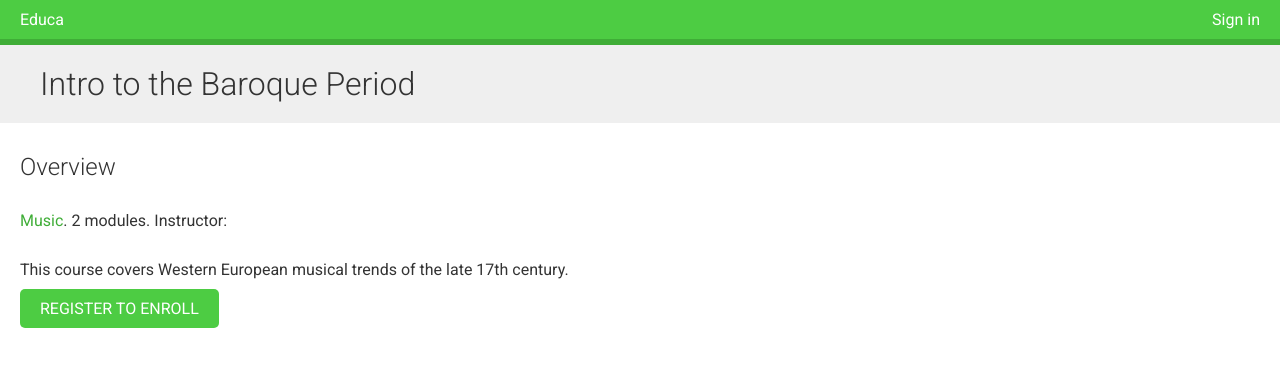
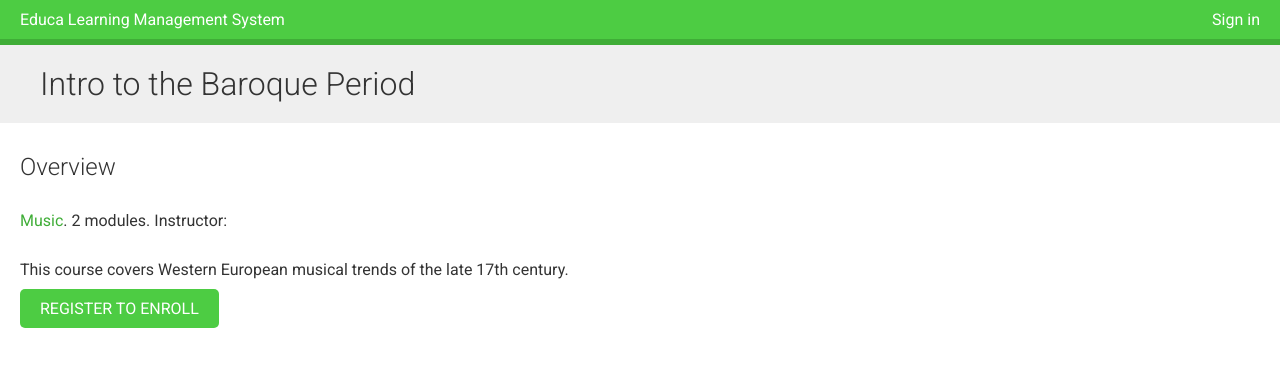
Before and after one commit to markdawson/elearning, a Django app: a page that uses courses/templates/base.html in a window 1280 px wide. Shown: the top 367 px of the page. Run offline with Django 3.2, Linux system fonts and the light colour scheme; data comes from the database, SQL or seed files in the repository; both versions use the stored data as it was after the commit; parts of the project's set-up code (start-up, migrations or seed data) failed here and were passed over; some libraries are stand-ins or nearby versions.

Commit message:
minor chnage to title

```diff
--- a/courses/templates/base.html
+++ b/courses/templates/base.html
@@ -8,7 +8,7 @@
 </head>
 <body>
 	<div id="header">
-		<a href="/" class="logl">Educa</a>
+		<a href="/" class="logl">Educa Learning Management System</a>
 		<ul class="menu">
 			{% if request.user.is_authenticated %}
 				<li><a href="{% url "logout" %}">Sign out</a></li>
```
Also changed, not shown: db.sqlite3, 4 other files.
